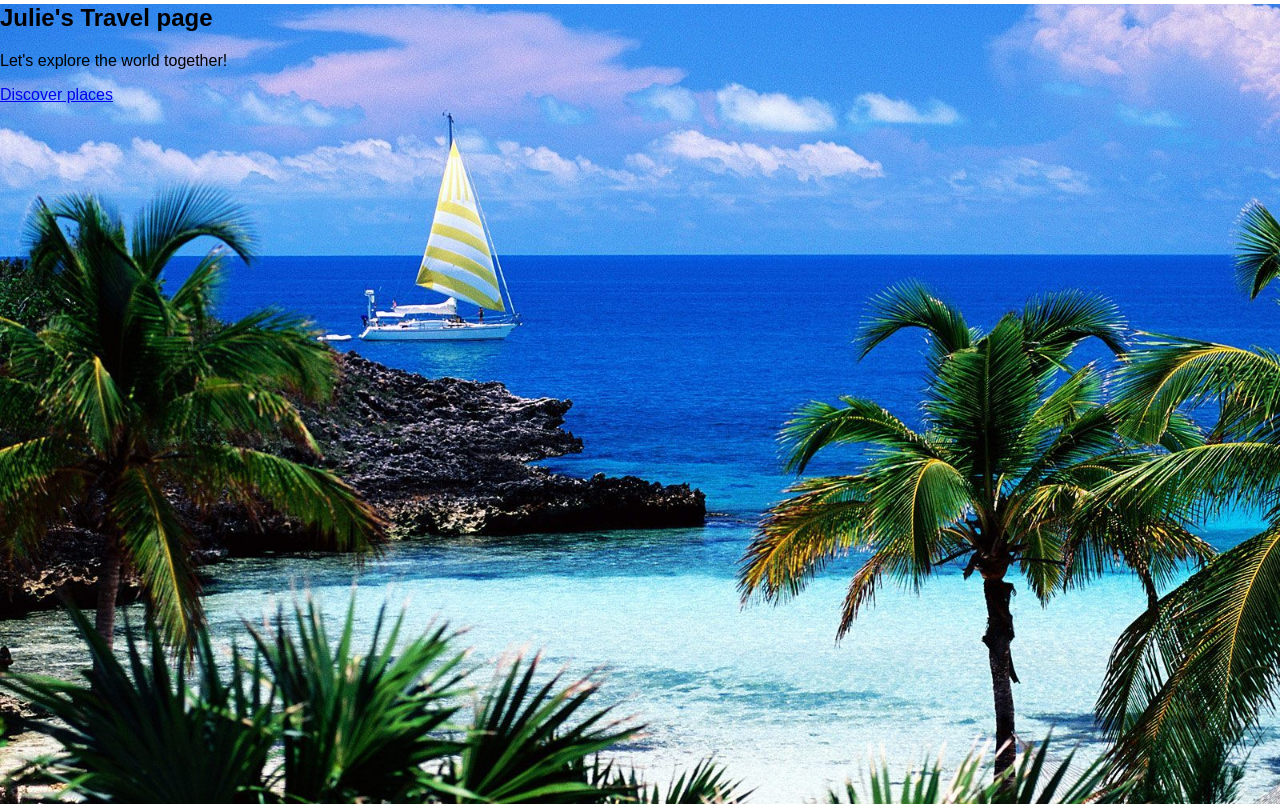
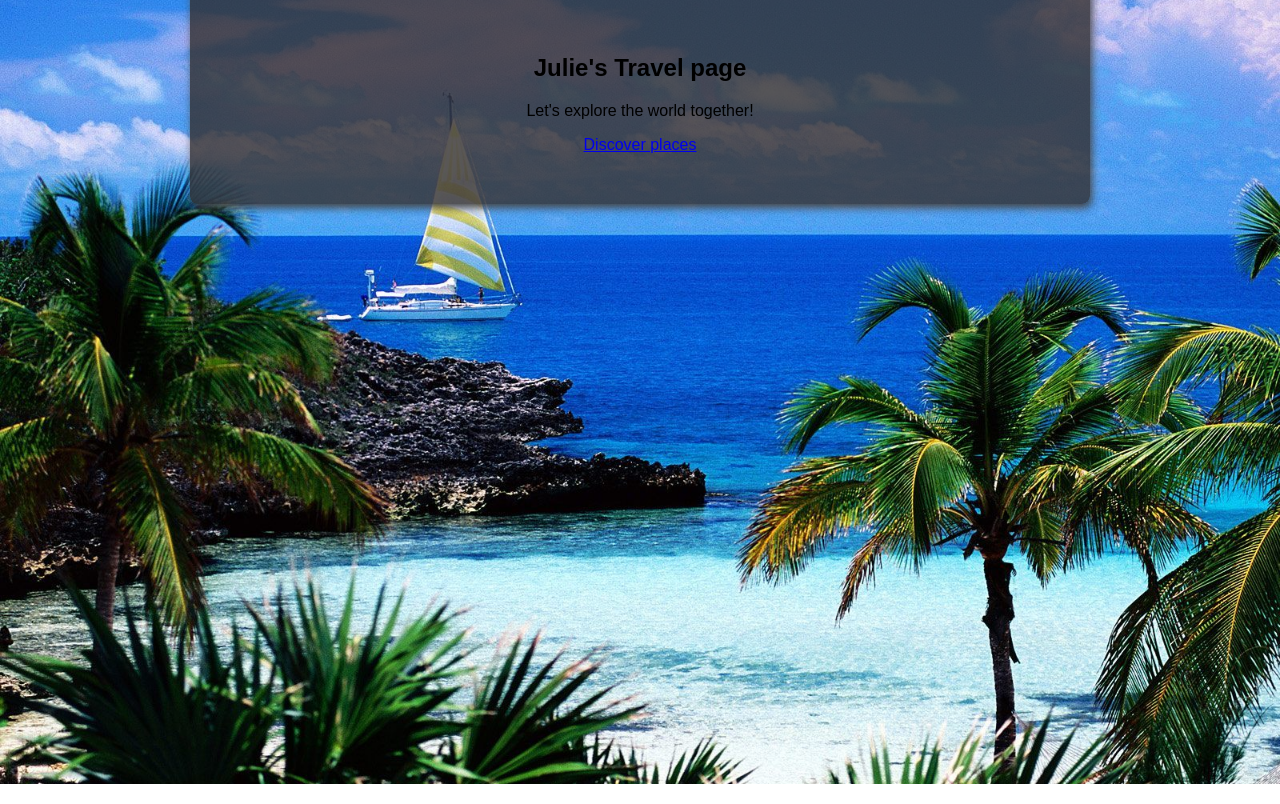
Before and after one commit to julie-237/Travel-Goals, a plain HTML site: page Index.html in a window 1280 px wide. Shown: the part 85-889 px from the top of the page. Drawn offline with Linux system fonts and the light colour scheme; a web font is replaced by a local one.

Commit message:
added a container(by using a non semantic block element e.i div) to the first section of my main part, then added content into it, attributed an id to it then added some style to it in my style.css

```diff
--- a/Index.html
+++ b/Index.html
@@ -26,9 +26,11 @@
     </header>
     <main>
         <section id="hero">
-           <h1>Julie's Travel page</h1>
-           <p>Let's explore the world together!</p>
-           <a href="/places.html">Discover places</a>
+            <div id="hero-content">
+                 <h1>Julie's Travel page</h1>
+                <p>Let's explore the world together!</p>
+                <a href="/places.html">Discover places</a>
+            </div>
         </section>
         <section>
 
--- a/style.CSS
+++ b/style.CSS
@@ -4,3 +4,12 @@
     background-position: left;
     background-size:cover;
 }
+#hero-content {
+    width: 900px;
+    background-color: rgb(51, 47, 47, 0.8);
+    box-shadow:2px 4px 8px rgb(68, 67, 67);
+    border-radius: 8px;
+    text-align: center;
+    padding: 50px 0px;
+    margin: 0 auto;
+}
```
